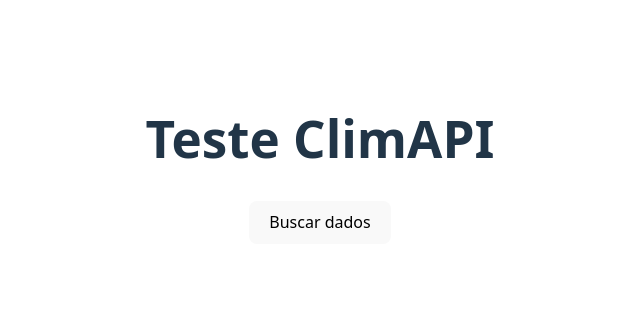
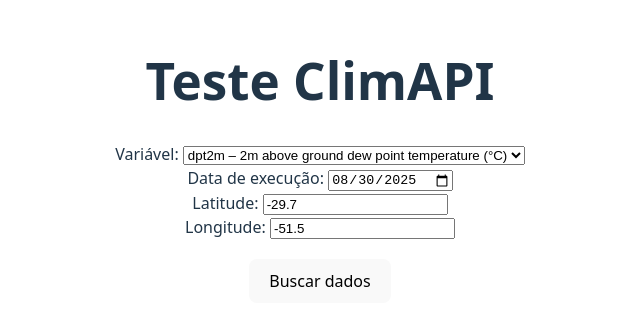
Before and after one commit to henriqmguima/dashboard-emater-henrique, a React (Vite) app: page / in a window 1280 px wide. Shown: the part 240-566 px from the top of the page, without its empty margins (320-960 px from the left). Built offline with nearby package versions, Linux system fonts and the light colour scheme.

Commit message:
adicionando todas as variaveis e inputs

```diff
--- a/src/pages/ClimApiTest.jsx
+++ b/src/pages/ClimApiTest.jsx
@@ -1,4 +1,3 @@
-// 1️⃣ Importações no topo do arquivo
 import { useState } from "react";
 import { Line } from "react-chartjs-2";
 import {
@@ -9,38 +8,61 @@ import {
   CategoryScale,
   LinearScale,
   PointElement,
-  LineElement
+  LineElement,
 } from "chart.js";
 
-// 2️⃣ Registrar os componentes do ChartJS
 ChartJS.register(Title, Tooltip, Legend, CategoryScale, LinearScale, PointElement, LineElement);
 
-// 3️⃣ Componente React
 export default function TestApi() {
-  const [data, setData] = useState(null);
+  const [variavel, setVariavel] = useState("dpt2m");
+  const [dataExecucao, setDataExecucao] = useState("2025-08-30"); // formato YYYY-MM-DD
+  const [latitude, setLatitude] = useState("-29.7");
+  const [longitude, setLongitude] = useState("-51.5");
+  const [dados, setDados] = useState(null);
   const [loading, setLoading] = useState(false);
   const [error, setError] = useState(null);
 
-  const token = "d077f1d2-7ff2-37b3-95f1-ad1ee842e100";
+  const token = "633e59b0-7eb5-3cfe-8ade-d8544f8fa24e";
+
+  // Lista de variáveis fornecidas pela API
+  const variaveisDisponiveis = [
+    { nome: "dpt2m", descricao: "2m above ground dew point temperature (°C)" },
+    { nome: "apcpsfc", descricao: "Surface total precipitation (kg/m²)" },
+    { nome: "gustsfc", descricao: "Surface wind speed (gust) (m/s)" },
+    { nome: "hcdchcll", descricao: "High cloud cover (%)" },
+    { nome: "lcdclcll", descricao: "Low cloud cover (%)" },
+    { nome: "mcdcmcll", descricao: "Medium cloud cover (%)" },
+    { nome: "pevprsfc", descricao: "Surface potential evaporation rate (mm/6h)" },
+    { nome: "rh2m", descricao: "2m relative humidity (%)" },
+    { nome: "soill0_10cm", descricao: "Soil moisture 0–10cm (proportion)" },
+    { nome: "soill10_40cm", descricao: "Soil moisture 10–40cm (proportion)" },
+    { nome: "soill40_100cm", descricao: "Soil moisture 40–100cm (proportion)" },
+    { nome: "dswrfsfc", descricao: "Downward short wave radiation flux (W/m²)" },
+    { nome: "sunsdsfc", descricao: "Surface sunshine duration (s)" },
+    { nome: "tmax2m", descricao: "2m maximum temperature (°C)" },
+    { nome: "tmin2m", descricao: "2m minimum temperature (°C)" },
+    { nome: "pressfc", descricao: "Surface pressure (Pa)" },
+    { nome: "tmpsfc", descricao: "Surface temperature (°C)" },
+    { nome: "ugrd10m", descricao: "10m u-component of wind (m/s)" },
+    { nome: "vgrd10m", descricao: "10m v-component of wind (m/s)" },
+  ];
 
   const fetchData = async () => {
     setLoading(true);
     setError(null);
+    setDados(null);
 
-    const variavel = "dpt2m";
-    const dataExecucao = "2025-08-30";
-    const latitude = "-29.7";
-    const longitude = "-51.5";
-
+    try {
       const url = `https://api.cnptia.embrapa.br/climapi/v1/ncep-gfs/${variavel}/${dataExecucao}/${longitude}/${latitude}`;
 
-    try {
       const response = await fetch(url, {
         headers: { Authorization: `Bearer ${token}` },
       });
+
       if (!response.ok) throw new Error(`Erro: ${response.status}`);
+
       const result = await response.json();
-      setData(result);
+      setDados(result);
     } catch (err) {
       setError(err.message);
     } finally {
@@ -51,28 +73,83 @@ export default function TestApi() {
   return (
     <div style={{ padding: "20px" }}>
       <h1>Teste ClimAPI</h1>
+
+      {/* Seleção de parâmetros */}
+      <div style={{ marginBottom: "20px" }}>
+        <label>
+          Variável:{" "}
+          <select value={variavel} onChange={(e) => setVariavel(e.target.value)}>
+            {variaveisDisponiveis.map((v) => (
+              <option key={v.nome} value={v.nome}>
+                {v.nome} – {v.descricao}
+              </option>
+            ))}
+          </select>
+        </label>
+        <br />
+
+        <label>
+          Data de execução:{" "}
+          <input
+            type="date"
+            value={dataExecucao}
+            onChange={(e) => setDataExecucao(e.target.value)}
+          />
+        </label>
+        <br />
+
+        <label>
+          Latitude:{" "}
+          <input
+            type="text"
+            value={latitude}
+            onChange={(e) => setLatitude(e.target.value)}
+          />
+        </label>
+        <br />
+
+        <label>
+          Longitude:{" "}
+          <input
+            type="text"
+            value={longitude}
+            onChange={(e) => setLongitude(e.target.value)}
+          />
+        </label>
+      </div>
+
       <button onClick={fetchData} disabled={loading}>
         {loading ? "Carregando..." : "Buscar dados"}
       </button>
 
       {error && <p style={{ color: "red" }}>{error}</p>}
 
-      {/* 4️⃣ Aqui renderizamos o gráfico */}
-      {data && (
+      {/* Renderiza o gráfico */}
+      {dados && (
+        <div style={{ marginTop: "30px" }}>
           <Line
             data={{
-            labels: data.map(d => d.horas),
+              labels: dados.map((d) => d.horas),
               datasets: [
                 {
-                label: "Temperatura do ponto de orvalho (°C)",
-                data: data.map(d => d.valor),
+                  label: variavel,
+                  data: dados.map((d) => d.valor),
                   borderColor: "blue",
                   backgroundColor: "lightblue",
                 },
               ],
             }}
-          options={{ responsive: true }}
+            options={{
+              responsive: true,
+              plugins: {
+                title: {
+                  display: true,
+                  text: `Previsão para ${variavel} em ${latitude}, ${longitude}`,
+                },
+              },
+            }}
           />
+        </div>
       )}
     </div>
   );
```
Lines whose indentation alone changed are shown as unchanged.
